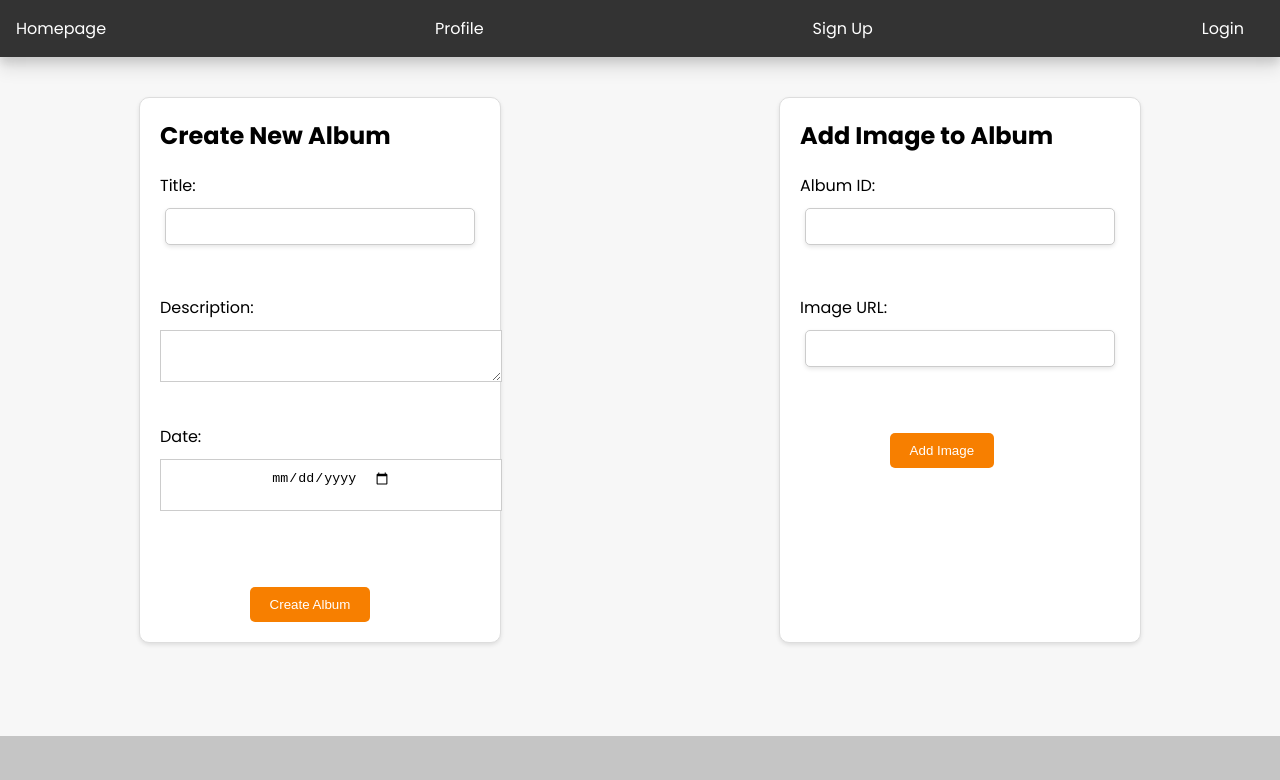
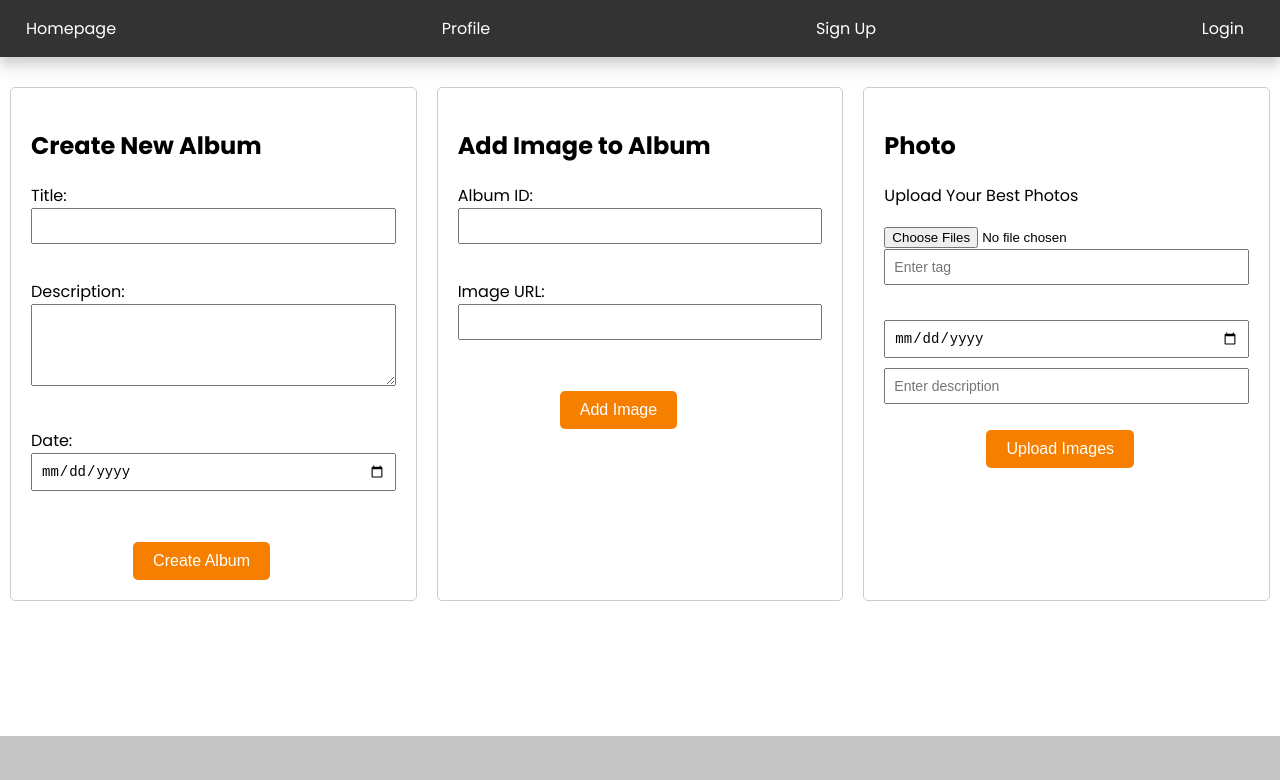
Before and after one commit to ChristianSuriano/GALLERYplus, a plain HTML site: page pages/profile.html in a window 1280 px wide. Shown: the top 780 px of the page. Drawn offline with Linux system fonts and the light colour scheme.

Commit message:
feat/update(vb) corretta visualizzazione a tre colonne sezione profilo

```diff
--- a/css/profile.css
+++ b/css/profile.css
@@ -1,4 +1,88 @@
-/* Contenitore degli album */
+@import url("https://fonts.googleapis.com/css2?family=Poppins:ital,wght@0,100;0,200;0,300;0,400;0,500;0,600;0,700;0,800;0,900;1,100;1,200;1,300;1,400;1,500;1,600;1,700;1,800;1,900&display=swap");
+
+/* Reset dei margini e dei padding per il body */
+body {
+  font-family: "Poppins", sans-serif;
+  margin: 0;
+  padding: 0;
+}
+
+/* Stili per l'header e la navigazione */
+header {
+  background-color: #333;
+  color: #fff;
+  padding: 1em;
+  text-align: center;
+  position: relative;
+  box-shadow: 0 6px 8px rgba(0, 0, 0, 0.1), 0 12px 16px rgba(0, 0, 0, 0.1);
+}
+
+nav ul {
+  list-style-type: none;
+  margin: 0;
+  padding: 0;
+  text-align: center;
+}
+
+nav ul li {
+  display: inline;
+  margin-right: 10px;
+}
+
+nav ul li a {
+  color: #fff;
+  text-decoration: none;
+  padding: 5px 10px;
+}
+
+nav ul li a:hover {
+  background-color: #555;
+}
+
+/* Stili per i contenitori principali */
+.container-album {
+  display: flex;
+  justify-content: space-around; /* Distribuisce i contenitori in modo uniforme */
+  flex-wrap: wrap; /* Consente al contenitore di avvolgersi se il contenuto supera la larghezza */
+  margin-top: 20px;
+}
+
+.container-a {
+  flex: 1; /* Ogni riquadro occupa una parte uguale dello spazio disponibile */
+  padding: 20px; /* Aggiungiamo spazio interno per migliorare la leggibilità */
+  margin: 10px; /* Aggiungiamo margine esterno per separare i riquadri */
+  border: 1px solid #ccc; /* Aggiungiamo un bordo per evidenziare i riquadri */
+  border-radius: 5px; /* Rendiamo i bordi arrotondati */
+}
+
+/* Stili per i form e i pulsanti */
+form {
+  margin-bottom: 0; /* Rimuove lo spazio inferiore aggiunto dai form */
+}
+
+input[type="text"],
+input[type="date"],
+textarea {
+  width: 100%;
+  padding: 8px;
+  margin-bottom: 10px;
+  box-sizing: border-box;
+  font-size: 14px; /* Dimensione del testo per gli input e textarea */
+}
+
+.upload-button {
+  background-color: #f77f00;
+  color: #fff;
+  padding: 10px 20px;
+  border: none;
+  border-radius: 5px;
+  cursor: pointer;
+  margin-left: 28%;
+  margin-top: 2vh;
+  font-size: 16px; /* Dimensione del testo per i pulsanti */
+}
+
+/* Stili per il contenitore degli album */
 .album-container {
   display: grid;
   grid-template-columns: repeat(auto-fit, minmax(300px, 1fr));
@@ -6,7 +90,7 @@
   margin: 20px;
 }
 
-/* Singolo album */
+/* Stili per singolo album */
 .album-card {
   background-color: #f1f1f1;
   padding: 20px;
@@ -22,14 +106,3 @@
 .album-card p {
   margin-bottom: 20px;
 }
-
-.upload-button {
-  background-color: #f77f00;
-  color: #fff;
-  padding: 10px 20px;
-  border: none;
-  border-radius: 5px;
-  cursor: pointer;
-  margin-left: 28%;
-  margin-top: 2vh;
-}
--- a/pages/profile.html
+++ b/pages/profile.html
@@ -7,9 +7,8 @@
     <meta name="viewport" content="width=device-width, initial-scale=1" />
     <link rel="stylesheet" type="text/css" href="../css/style.css" />
     <link rel="stylesheet" type="text/css" href="../css/profile.css" />
-    <link rel="stylesheet" type="text/css" href="../css/album.css" />
-    <link rel="stylesheet" type="text/css" href="../css/user.css" />
   </head>
+  <body>
     <header>
       <nav>
         <ul>
@@ -20,8 +19,8 @@
         </ul>
       </nav>
     </header>
-  <body>
-    <!-- ALBUM -->
+
+    <!-- Contenuto principale -->
     <div class="container-album">
       <div class="container-a">
         <h2>Create New Album</h2>
@@ -34,7 +33,8 @@
             id="description"
             name="description"
             rows="4"
-            cols="50"></textarea
+            cols="50"
+          ></textarea
           ><br /><br />
 
           <label for="date">Date:</label>
@@ -56,13 +56,7 @@
           <button type="submit" class="upload-button">Add Image</button>
         </form>
       </div>
-    </div>
 
-    <div id="albumsList">
-      <!-- Display albums-->
-    </div>
-
-    <!-- FOTO SINGOLA -->
       <div class="container-a">
         <h2>Photo</h2>
         <p>Upload Your Best Photos</p>
@@ -74,15 +68,17 @@
           <input
             type="text"
             id="descriptionInput"
-          placeholder="Enter description" />
+            placeholder="Enter description"
+          />
           <button id="uploadButton" class="upload-button" type="button">
             Upload Images
           </button>
         </form>
       </div>
-    <div id="albumContainer"></div>
+    </div>
 
     <footer></footer>
+
     <script src="../utils/Generate.js"></script>
     <script src="../models/ModelAlbum.js"></script>
     <script src="../models/ModelPhoto.js"></script>
```
Lines whose indentation alone changed are shown as unchanged.
